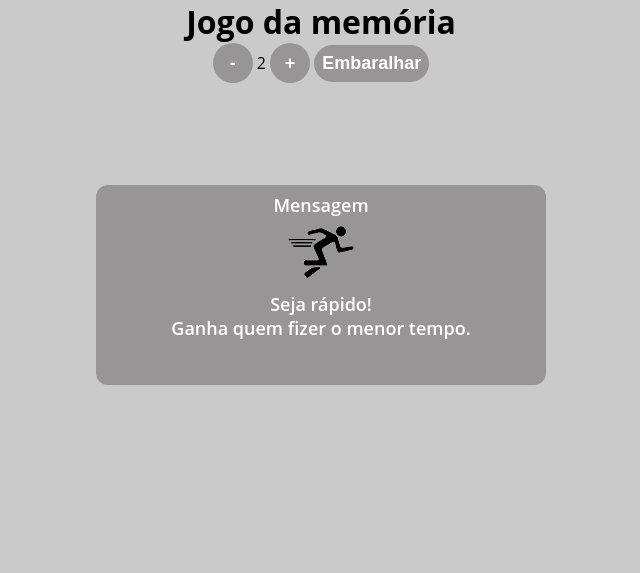
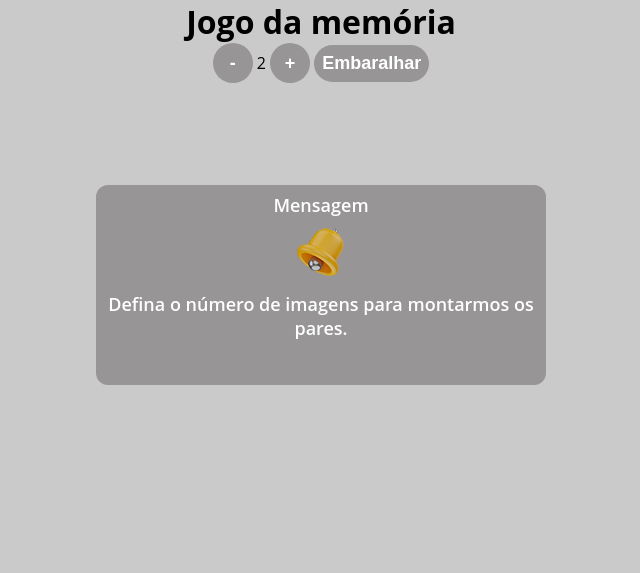
Before and after one commit to aquilesrodrigues/DIO, a plain HTML site: page javascript/projetos/jogo-da-memoria/index.html in a window 1280 px wide. Shown: the whole page, without its empty margins (319-959 px from the left). Drawn offline with Linux system fonts and the light colour scheme.

Commit message:
update html tag message

```diff
--- a/javascript/projetos/jogo-da-memoria/index.html
+++ b/javascript/projetos/jogo-da-memoria/index.html
@@ -9,6 +9,7 @@
   <body>
     <div class="cardCount">
       <h1>Jogo da memória</h1>
+
       <button id="decrement" name="Subtrair">-</button>
 
       <span id="currentNum">0</span>
@@ -19,10 +20,9 @@
     <main></main>
     <div class="message" id="winner" style="display: block">
       <p>Mensagem</p>
-      <img class="img-message" id="thumb" src="./img/running.png" />
+      <img class="img-message" id="thumb" src="./img/notify.png" />
       <p id="texto">
-        Seja rápido! <br />
-        Ganha quem fizer o menor tempo.
+        Defina o número de imagens para montarmos os pares. <br />
       </p>
     </div>
     <script src="assets/js/script.js"></script>
```
Also changed, not shown: javascript/projetos/jogo-da-memoria/img/memory-window1.jpg (added), javascript/projetos/jogo-da-memoria/img/memory-window2.jpg (added), javascript/projetos/jogo-da-memoria/img/memory-window3.jpg (added), javascript/projetos/jogo-da-memoria/img/memory-window4.jpg (added), javascript/projetos/jogo-da-memoria/img/notify.png (added).
